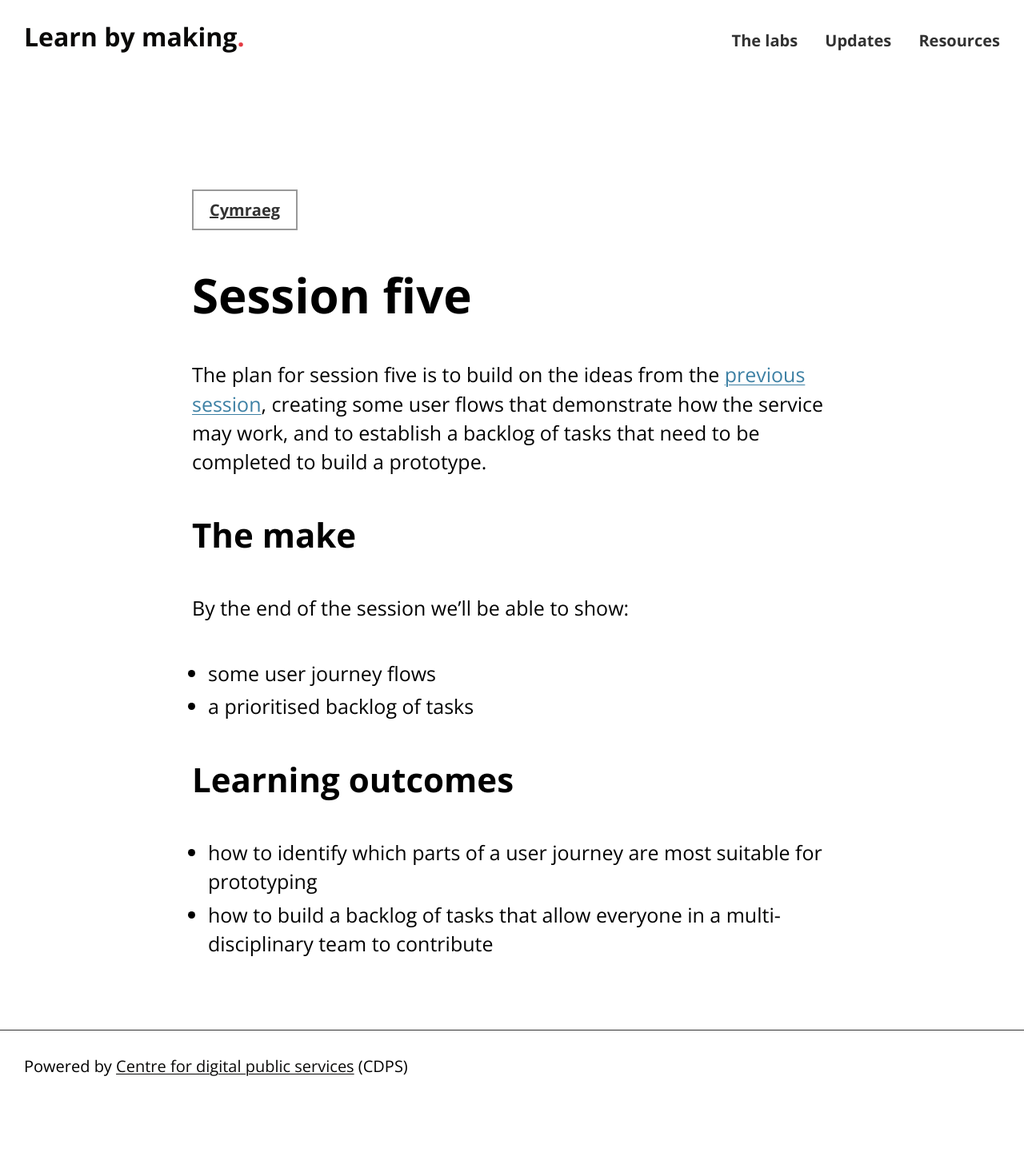
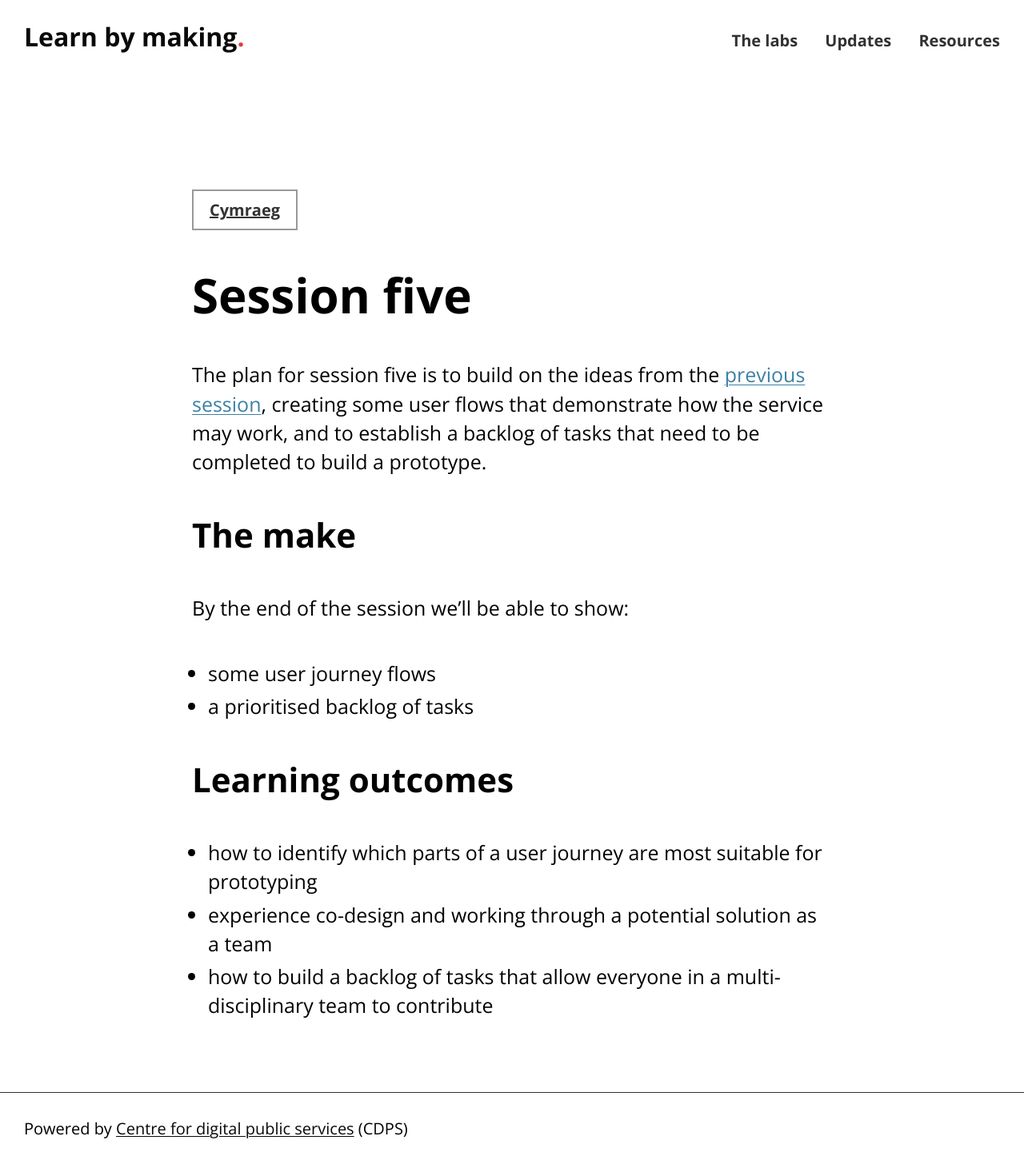
Before and after one commit to learnbymakingwales/learnbymakingwales.github.io, a Jekyll site: the page built from en/the-labs/session/five.md, in a window 1280 px wide. Shown: the whole page at 80% size. Built offline with Jekyll 4.4.1, drawn with Linux system fonts in a browser that asks for light colours; before the commit the page ends 1378 px from its top, so only the background shows below that.

Commit message:
Add learning outcomes to 5 & 6

```diff
--- a/en/the-labs/session/five.md
+++ b/en/the-labs/session/five.md
@@ -19,4 +19,5 @@ By the end of the session we'll be able to show:
 ## Learning outcomes
 
 * how to identify which parts of a user journey are most suitable for prototyping
+* experience co-design and working through a potential solution as a team
 * how to build a backlog of tasks that allow everyone in a multi-disciplinary team to contribute
```
Also changed, not shown: en/the-labs/session/six.md (+1 -0 lines).
